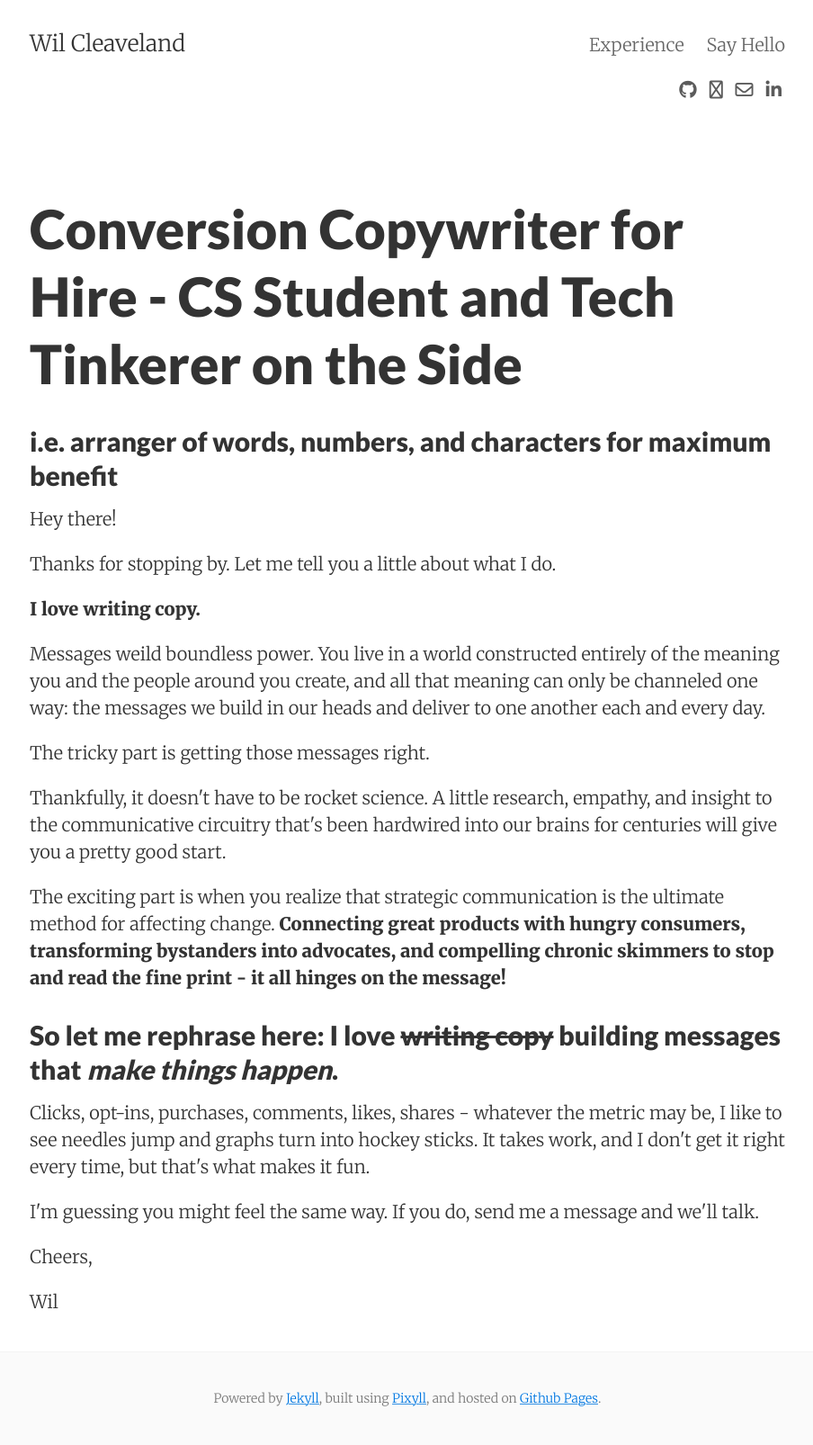
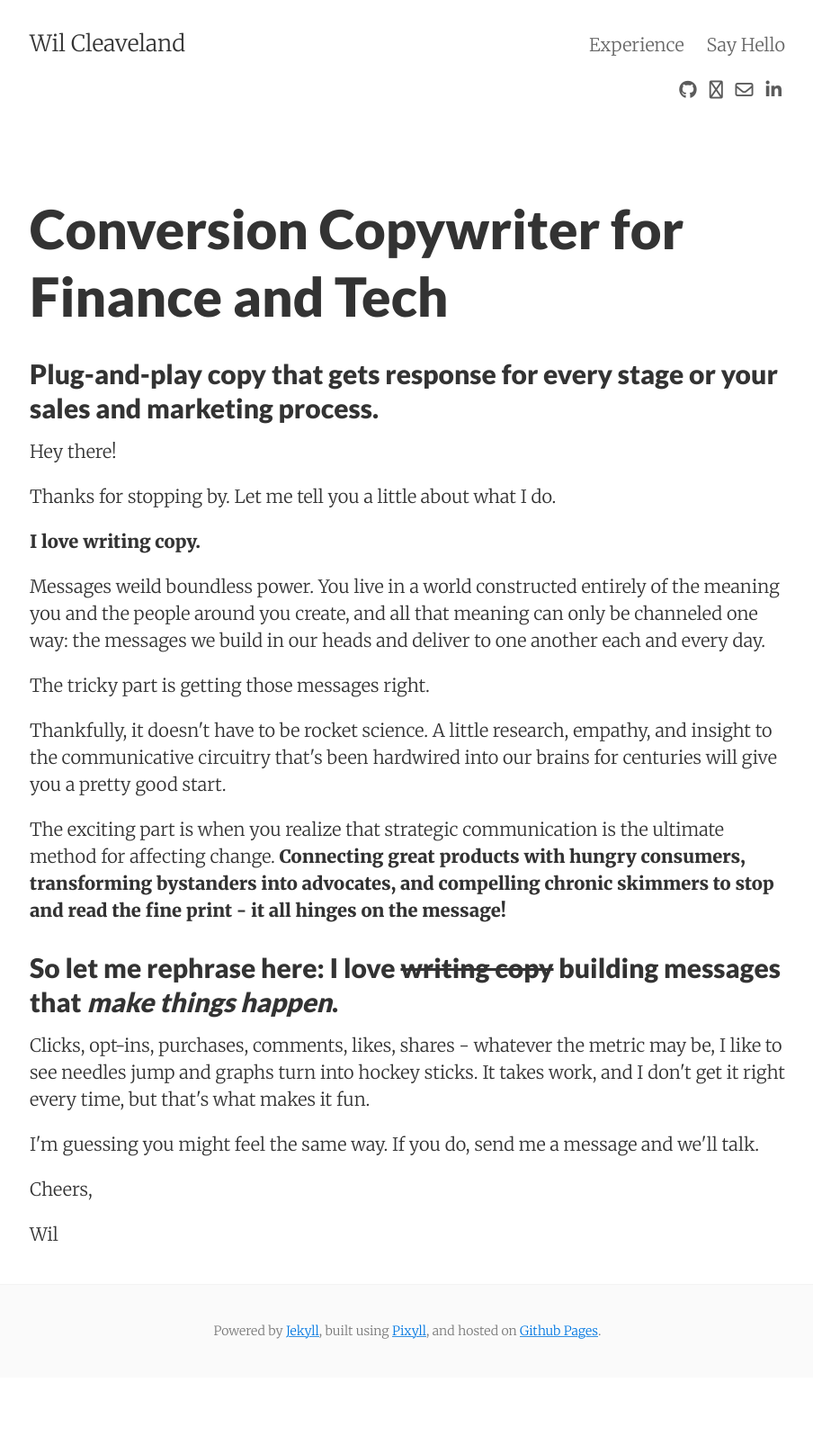
Before and after one commit to WilCleaveland/wilcleaveland.github.io, a Jekyll site: the page built from index.html, in a window 1280 px wide. Shown: the whole page at 90% size, without its empty margins (187-1091 px from the left). Built offline with Jekyll 4.4.1, drawn with Linux system fonts in a browser that asks for light colours; nearby versions of some CDN libraries; the list of posts is cut into pages by our own code; after the commit the page ends 1531 px from its top, so only the background shows below that.

Commit message:
revised homepage

```diff
--- a/index.html
+++ b/index.html
@@ -1,8 +1,8 @@
 ---
 layout: page
 ---
-<h1>Conversion Copywriter for Hire - CS Student and Tech Tinkerer on the Side</h1>
-<h2>i.e. arranger of words, numbers, and characters for maximum benefit</h2>
+<h1>Conversion Copywriter for Finance and Tech</h1>
+<h2>Plug-and-play copy that <strong>gets response</strong> for every stage or your sales and marketing process.</h2>
 
 <p>Hey there!</p>
 
@@ -17,7 +17,6 @@ layout: page
 <p>Thankfully, it doesn't have to be rocket science. A little research, empathy, and insight to the communicative circuitry that's been hardwired into our brains for centuries will give you a pretty good start.</p>
 
 <p>The exciting part is when you realize that strategic communication is the ultimate method for affecting change. <strong>Connecting great products with hungry consumers, transforming bystanders into advocates, and compelling chronic skimmers to stop and read the fine print - it all hinges on the message!</p></strong>
-
 
 <h2>So let me rephrase here: I love <strike>writing copy</strike> building messages that <em>make things happen</em>.</h2>
 
```
